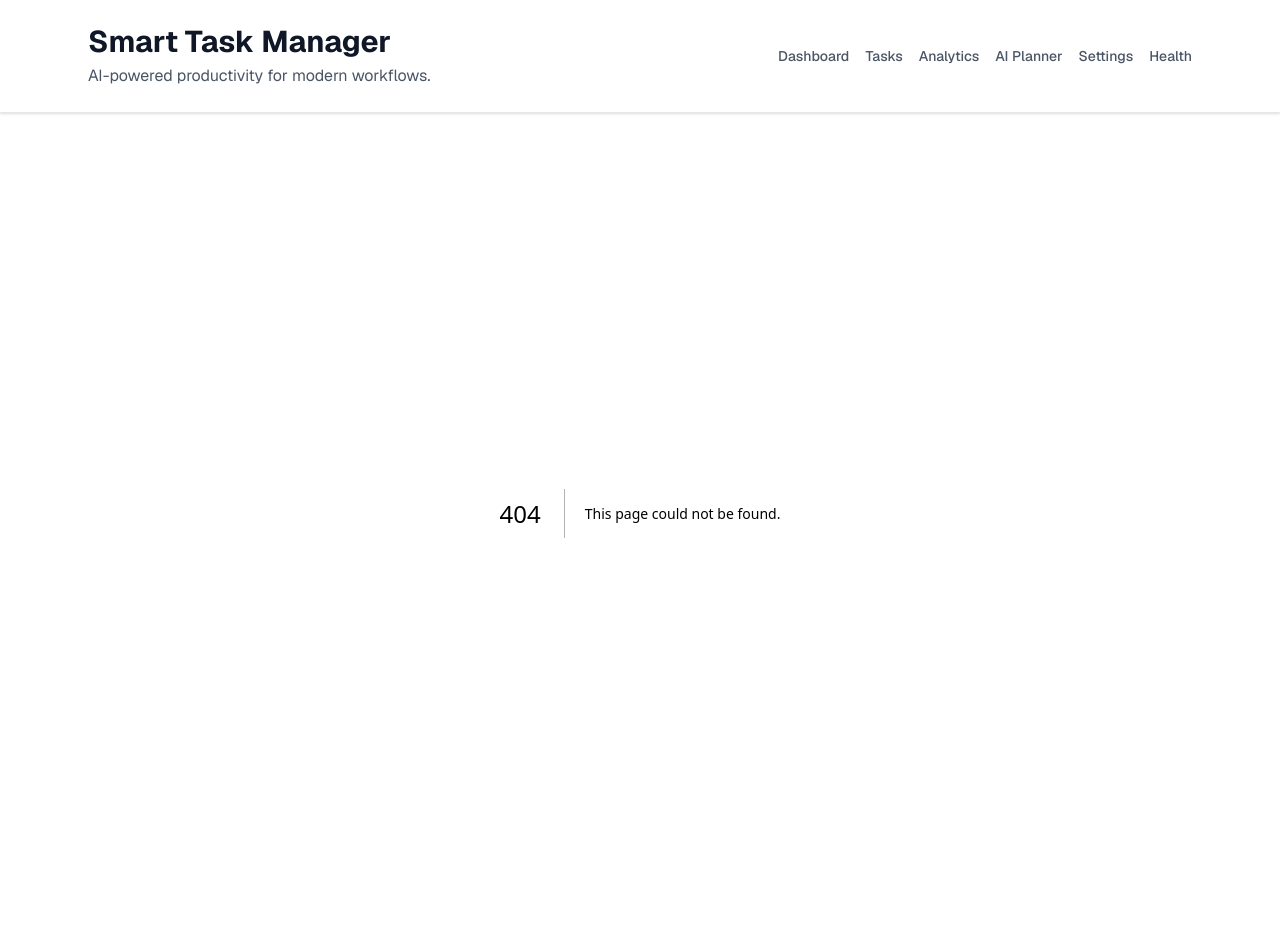
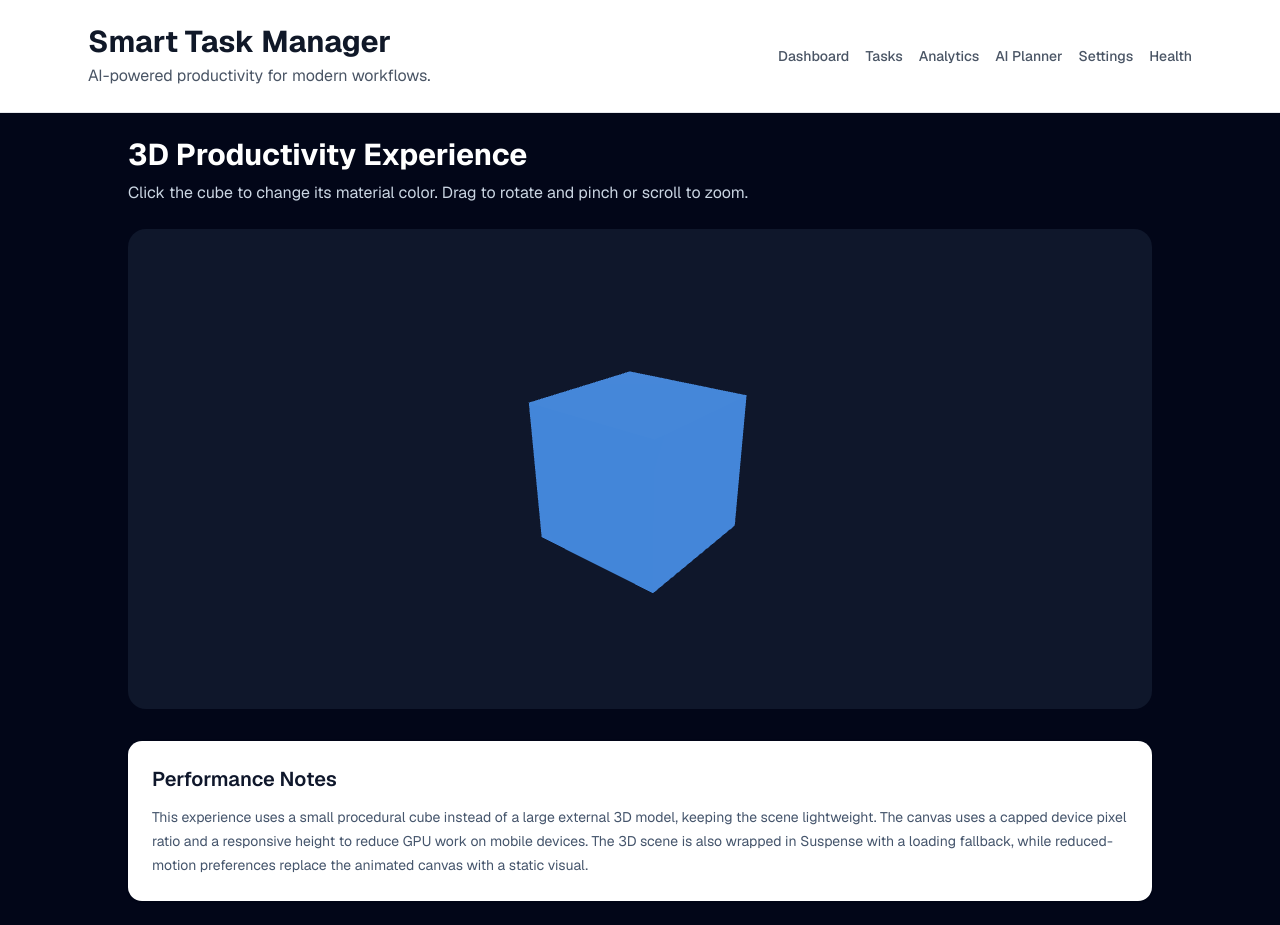
Before and after one commit to Maheenjawad31/smart-task-manager, a Next.js app: page /3d-experience in a window 1280 px wide. Before the commit this address had no page. Built offline with nearby package versions, Linux system fonts and the light colour scheme.

Commit message:
Add FE-AA2 3D experience

```diff
--- /dev/null
+++ b/app/3d-experience/page.tsx
@@ -0,0 +1,140 @@
+
+"use client";
+
+import { Suspense, useEffect, useState } from "react";
+import { Canvas } from "@react-three/fiber";
+import { OrbitControls } from "@react-three/drei";
+
+function Scene() {
+  const [color, setColor] = useState("#3b82f6");
+
+  return (
+    <>
+      <ambientLight intensity={1.5} />
+
+      <directionalLight
+        position={[5, 5, 5]}
+        intensity={2}
+      />
+
+      <mesh
+        onClick={(event) => {
+          event.stopPropagation();
+
+          setColor((current) =>
+            current === "#3b82f6"
+              ? "#22c55e"
+              : "#3b82f6"
+          );
+        }}
+      >
+        <boxGeometry args={[2, 2, 2]} />
+        <meshStandardMaterial color={color} />
+      </mesh>
+
+      <OrbitControls
+        enablePan={false}
+        enableDamping
+        dampingFactor={0.08}
+        minDistance={3}
+        maxDistance={8}
+      />
+    </>
+  );
+}
+
+function LoadingFallback() {
+  return (
+    <div className="flex h-full items-center justify-center">
+      <div className="text-center">
+        <div className="mx-auto mb-4 h-10 w-10 animate-spin rounded-full border-4 border-slate-600 border-t-blue-500" />
+
+        <p className="text-sm text-slate-300">
+          Loading 3D experience...
+        </p>
+      </div>
+    </div>
+  );
+}
+
+export default function ThreeDExperiencePage() {
+  const [reducedMotion, setReducedMotion] = useState(false);
+
+  useEffect(() => {
+    const mediaQuery = window.matchMedia(
+      "(prefers-reduced-motion: reduce)"
+    );
+
+    setReducedMotion(mediaQuery.matches);
+
+    const handleChange = () => {
+      setReducedMotion(mediaQuery.matches);
+    };
+
+    mediaQuery.addEventListener("change", handleChange);
+
+    return () => {
+      mediaQuery.removeEventListener("change", handleChange);
+    };
+  }, []);
+
+  return (
+    <main className="min-h-screen bg-slate-950 p-4 text-white sm:p-6">
+      <div className="mx-auto max-w-5xl">
+        <h1 className="mb-2 text-2xl font-bold sm:text-3xl">
+          3D Productivity Experience
+        </h1>
+
+        <p className="mb-6 text-sm text-slate-300 sm:text-base">
+          Click the cube to change its material color.
+          Drag to rotate and pinch or scroll to zoom.
+        </p>
+
+        <div className="h-[60vh] min-h-[360px] max-h-[600px] overflow-hidden rounded-2xl bg-slate-900">
+          {reducedMotion ? (
+            <div className="flex h-full items-center justify-center p-6 text-center">
+              <div>
+                <div className="mx-auto mb-4 h-24 w-24 rounded-2xl bg-blue-500 shadow-lg sm:h-32 sm:w-32" />
+
+                <p className="text-sm text-slate-300 sm:text-base">
+                  3D animation is reduced because your
+                  browser prefers reduced motion.
+                </p>
+              </div>
+            </div>
+          ) : (
+            <Suspense fallback={<LoadingFallback />}>
+              <Canvas
+                camera={{
+                  position: [4, 3, 5],
+                  fov: 50,
+                }}
+                dpr={[1, 1.5]}
+                performance={{
+                  min: 0.5,
+                }}
+              >
+                <Scene />
+              </Canvas>
+            </Suspense>
+          )}
+        </div>
+
+        <section className="mt-8 rounded-xl bg-white p-6 text-slate-900 shadow dark:bg-slate-900 dark:text-white">
+          <h2 className="mb-3 text-xl font-semibold">
+            Performance Notes
+          </h2>
+
+          <p className="text-sm leading-6 text-slate-600 dark:text-slate-300">
+            This experience uses a small procedural cube instead of a large
+            external 3D model, keeping the scene lightweight. The canvas uses
+            a capped device pixel ratio and a responsive height to reduce GPU
+            work on mobile devices. The 3D scene is also wrapped in Suspense
+            with a loading fallback, while reduced-motion preferences replace
+            the animated canvas with a static visual.
+          </p>
+        </section>
+      </div>
+    </main>
+  );
+}
--- a/package.json
+++ b/package.json
@@ -16,6 +16,8 @@
     "@ai-sdk/react": "^4.0.50",
     "@base-ui/react": "^1.6.0",
     "@openrouter/ai-sdk-provider": "^3.0.0",
+    "@react-three/drei": "^10.7.8",
+    "@react-three/fiber": "^9.7.0",
     "@tailwindcss/typography": "^0.5.20",
     "ai": "^7.0.47",
     "class-variance-authority": "^0.7.1",
@@ -30,6 +32,7 @@
     "remark-gfm": "^4.0.1",
     "shadcn": "^4.16.1",
     "tailwind-merge": "^3.6.0",
+    "three": "^0.185.1",
     "tw-animate-css": "^1.4.0",
     "zod": "^4.4.3"
   },
```
Also changed, not shown: 2 other files (tests, documents, lock files or other folders).
